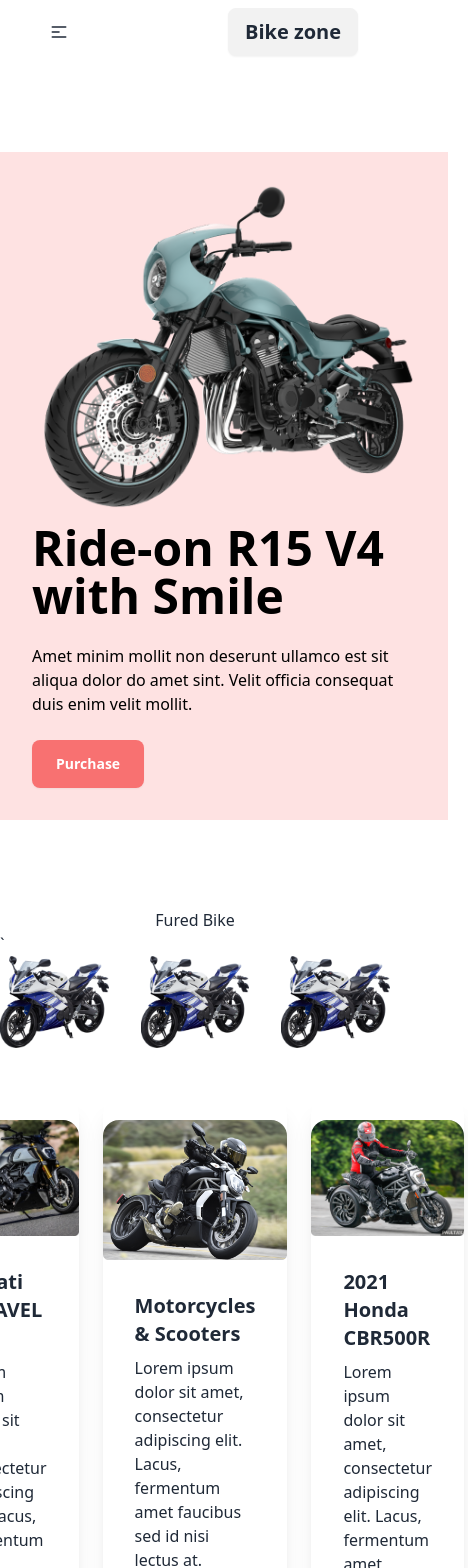
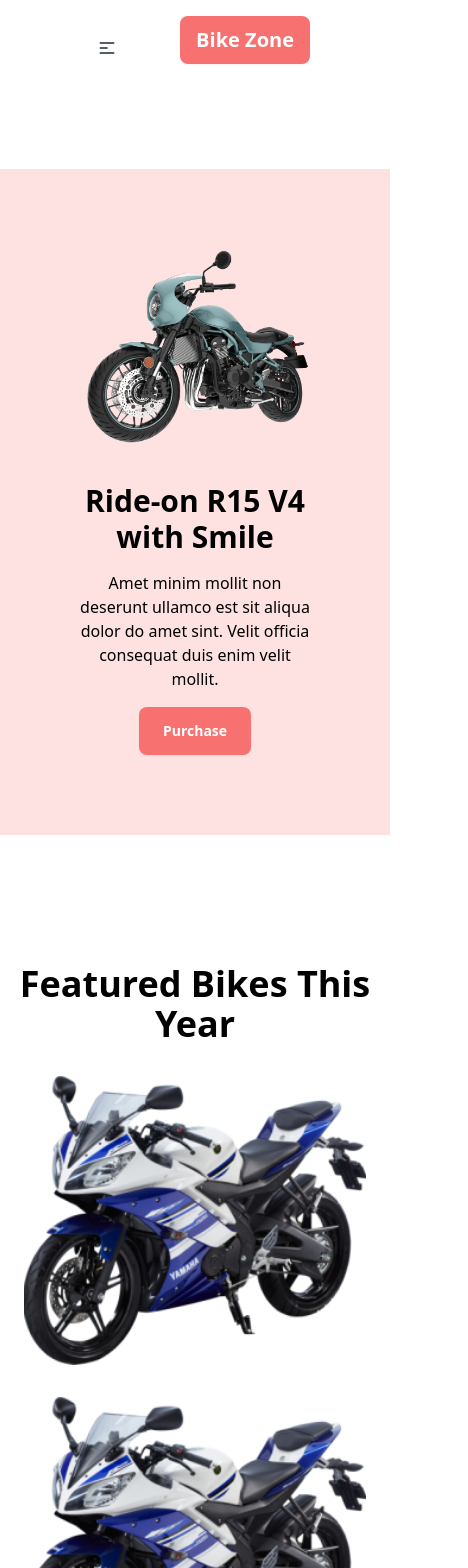
Before and after one commit to mdjihad84/Vite-react-website, a React (Vite) app: page / in a window 390 px wide. Shown: the top 1568 px of the page, 468 px wide, since content can reach past the window. Built offline with nearby package versions, Linux system fonts and the light colour scheme.

Commit message:
hero area complete

```diff
--- a/src/components/Fetured.jsx
+++ b/src/components/Fetured.jsx
@@ -1,24 +1,23 @@
 
-
-function fetured() {
+function Featured() {
   return (
-        <div className="bg-white">
-            <div className="">
-                <h2 className="text-center text-whitw fs-2">Fured Bike</h2>`
+    <div className="bg-white p-4">
+      <div className="text-center mb-6">
+        <h2 className="text-black text-4xl md:text-3xl font-bold my-6">Featured Bikes This Year</h2>
       </div>
-            <div className="flex justify-center gap-8 flex-sm-row">
-                <div className="">
-                    <img src="/src/assets/images/others/feature-bike.png" alt="" />
+      <div className="flex flex-wrap justify-center gap-4 md:gap-8">
+        <div className="w-full sm:w-1/2 md:w-1/3 lg:w-1/4 p-2">
+          <img src="/src/assets/images/others/feature-bike.png" alt="Featured Bike" className="w-full h-auto"/>
         </div>
-                <div className="">
-                    <img src="/src/assets/images/others/feature-bike.png" alt="" />
+        <div className="w-full sm:w-1/2 md:w-1/3 lg:w-1/4 p-2">
+          <img src="/src/assets/images/others/feature-bike.png" alt="Featured Bike" className="w-full h-auto"/>
         </div>
-                <div className="">
-                    <img src="/src/assets/images/others/feature-bike.png" alt="" />
+        <div className="w-full sm:w-1/2 md:w-1/3 lg:w-1/4 p-2">
+          <img src="/src/assets/images/others/feature-bike.png" alt="Featured Bike" className="w-full h-auto"/>
         </div>
       </div>
     </div>
   );
 };
 
-export default fetured;
+export default Featured;
--- a/src/components/Header.jsx
+++ b/src/components/Header.jsx
@@ -1,44 +1,40 @@
+
 function Header() {
   return (
-      <div className="navbar bg-base-100 bg-white px-8">
-        <div className="navbar-start">
+    <section className="navbar bg-white px-20">
+      <div className="navbar-start mt-4">
+        {/*(Dropdown for small screens) */}
         <div className="dropdown">
-            <div tabIndex={0} role="button" className="btn btn-ghost lg:hidden">
-              <svg
-                xmlns="http://www.w3.org/2000/svg"
-                className="h-5 w-5"
-                fill="none"
-                viewBox="0 0 24 24"
-                stroke="currentColor">
-                <path
-                  strokeLinecap="round"
-                  strokeLinejoin="round"
-                  strokeWidth="2"
-                  d="M4 6h16M4 12h8m-8 6h16" />
+          <button tabIndex={0} className="btn btn-ghost lg:hidden">
+            <svg xmlns="http://www.w3.org/2000/svg" className="h-5 w-5" fill="none" viewBox="0 0 24 24" stroke="currentColor">
+              <path strokeLinecap="round" strokeLinejoin="round" strokeWidth="2" d="M4 6h16M4 12h8m-8 6h16"/>
             </svg>
-            </div>
-            <ul
-              tabIndex={0}
-              className="menu menu-sm dropdown-content bg-base-100 rounded-box z-[1] mt-3 w-52 p-2 shadow">
-              <li><a>Home</a></li>
-              <li><a>Shop</a></li>
-              <li><a>News</a></li>
-              <li><a>Contact</a></li>
+          </button>
+          <ul tabIndex={0}className="menu menu-sm dropdown-content mt-3 p-2 shadow rounded-box w-52 z-10">
+            <li><a href="#">Home</a></li>
+            <li><a href="#">Shop</a></li>
+            <li><a href="#">News</a></li>
+            <li><a href="#">Contact</a></li>
           </ul>
         </div>
-          <a className="btn btn-ghost text-xl hidden lg:block">Bike zone</a>
+        {/* Logo for large screens */}
+        <a className="btn btn-ghost text-xl hidden lg:block text-black font-bold text-4xl">Bike Zone</a>
       </div>
+
+      {/* Navbar links for large screens */}
       <div className="navbar-end hidden lg:flex">
         <ul className="menu menu-horizontal px-1">
-          <li><a>Home</a></li>
-              <li><a>Shop</a></li>
-              <li><a>News</a></li>
-              <li><a>Contact</a></li>
+          <li><a href="#">Home</a></li>
+          <li><a href="#">Shop</a></li>
+          <li><a href="#">News</a></li>
+          <li><a href="#">Contact</a></li>
         </ul>
-          <button className="btn bg-red-400 text-white px-8">Login</button>
+        <button className="btn bg-red-400 text-white px-8 border-none">Login</button>
       </div>
-        <a className="btn text-xl ml-auto lg:hidden font-bold">Bike zone</a>
-      </div>
-    )
+
+      {/* Logo for small screens */}
+      <a className="btn text-xl ml-auto lg:hidden font-bold bg-red-400 border-none text-white">Bike Zone</a>
+    </section>
+  );
 }
 export default Header;
--- a/src/components/Hero.jsx
+++ b/src/components/Hero.jsx
@@ -1,21 +1,19 @@
 
-function hero() {
-    return (
-      <section className="hero bg-base-200 min-h-screen bg-white">
-        <div className="hero-content flex-col lg:flex-row-reverse bg-red-100 p-8">
-          <img
-          src="/src/assets/images/slider/bike1.png"
-          className="max-w-sm rounded-lg" />
-        <div>
-          <h1 className="text-5xl font-bold text-black">Ride-on R15 V4 with Smile</h1>
-          <p className="py-6 text-black">
-            Amet minim mollit non deserunt ullamco
-            est sit aliqua dolor do amet sint. Velit officia consequat duis enim velit mollit.
+function Hero() {
+  return (
+    <section className="hero min-h-screen bg-white">
+      <div className="hero-content flex flex-col lg:flex-row-reverse items-center bg-red-100 p-20 my-6">
+        <img src="/src/assets/images/slider/bike1.png" className="max-w-full lg:max-w-sm rounded-lg" alt="Bike"/>
+        <div className="lg:mr-8 text-center lg:text-left mt-6 lg:mt-0">
+          <h1 className="text-3xl md:text-5xl font-bold text-black">Ride-on R15 V4 with Smile</h1>
+          <p className="py-4 md:py-6 text-black">
+            Amet minim mollit non deserunt ullamco est sit aliqua dolor do amet sint. Velit
+            officia consequat duis enim velit mollit.
           </p>
           <button className="btn btn-md bg-red-400 text-white px-6 border-none">Purchase</button>
         </div>
       </div>
-      </section>
-    );
-};
-export default hero;
+    </section>
+  );
+}
+export default Hero;
--- a/src/components/Latest.jsx
+++ b/src/components/Latest.jsx
@@ -1,55 +1,53 @@
-
-function latest() {
+function Latest() {
   return (
-      <section className="bg-white">
-        <div className="">
-          <h1 className="text-center text-white">Latest section</h1>
+    <section className="bg-white py-10">
+      <div className="container mx-auto px-4">
+        <div className="text-center mb-10">
+          <h1 className="text-2xl md:text-3xl font-bold text-black">latest News</h1>
         </div>
-        <div className="flex justify-center gap-6 mt-6">
-        <div className="card bg-base-100 w-96 shadow-xl pt-6">
+        {/* 1st card */}
+        <div className="flex flex-wrap justify-center gap-6 mt-6">
+          <div className="card w-full sm:w-80 md:w-96 shadow-xl p-6">
             <figure>
-            <img
-            src="/src/assets/images/others/latest1.png"
-            alt="Shoes"/>
+              <img src="/src/assets/images/others/Latest1.png" alt="Ducati XDIAVEL S-73" className="w-full"/>
             </figure>
             <div className="card-body">
-            <h2 className="card-title">Ducati XDIAVEL S-73</h2>
+              <h2 className="card-title text-black font-bold">Ducati XDIAVEL S-73</h2>
               <p>Lorem ipsum dolor sit amet, consectetur adipiscing elit. Lacus, fermentum amet faucibus sed id nisi lectus at.</p>
-            <div className="card-actions justify-left">
-              <button className="btn btn-md bg-red-400 text-white px-6">Read More</button>
+              <div className="card-actions">
+                <button className="btn btn-md bg-red-400 text-white px-6 mt-4 border-none">Read More</button>
               </div>
             </div>
           </div>
-        <div className="card bg-base-100 w-96 shadow-xl pt-6">
+          {/* 2nd card */}
+          <div className="card w-full sm:w-80 md:w-96 shadow-xl p-6">
             <figure>
-          <img
-          src="/src/assets/images/others/latest2.png"
-          alt="Shoes" />
+              <img src="/src/assets/images/others/Latest2.png" alt="Motorcycles & Scooters" className="w-full"/>
             </figure>
             <div className="card-body">
-          <h2 className="card-title">Motorcycles & Scooters</h2>
+              <h2 className="card-title text-black font-bold">Motorcycles & Scooters</h2>
               <p>Lorem ipsum dolor sit amet, consectetur adipiscing elit. Lacus, fermentum amet faucibus sed id nisi lectus at.</p>
-          <div className="card-actions justify-left">
-            <button className="btn btn-md bg-red-400 text-white px-6">Read More</button>
+              <div className="card-actions">
+                <button className="btn btn-md bg-red-400 px-6 mt-4 text-red-500 border-red-500 bg-transparent">Read More</button>
               </div>
             </div>
           </div>
-    <div className="card bg-base-100 w-96 shadow-xl pt-6">
+          {/* 3th card */}
+          <div className="card w-full sm:w-80 md:w-96 shadow-xl p-6">
             <figure>
-        <img
-          src="/src/assets/images/others/latest3.png"
-          alt="Shoes" />
+              <img src="/src/assets/images/others/Latest3.png" alt="2021 Honda CBR500R" className="w-full"/>
             </figure>
             <div className="card-body">
-        <h2 className="card-title">2021 Honda CBR500R</h2>
+              <h2 className="card-title text-black font-bold">2021 Honda CBR500R</h2>
               <p>Lorem ipsum dolor sit amet, consectetur adipiscing elit. Lacus, fermentum amet faucibus sed id nisi lectus at.</p>
-        <div className="card-actions justify-left">
-          <button className="btn btn-md bg-red-400 text-white px-6">Read More</button>
+              <div className="card-actions">
+                <button className="btn btn-md bg-red-400 px-6 mt-4 text-red-500 border-red-500 bg-transparent">Read More</button>
+              </div>
             </div>
           </div>
         </div>
       </div>
     </section>
   );
-};
-export default latest;
+}
+export default Latest;
```
Also changed, not shown: src/main.jsx (+5 -7 lines). Lines whose indentation alone changed are shown as unchanged.
